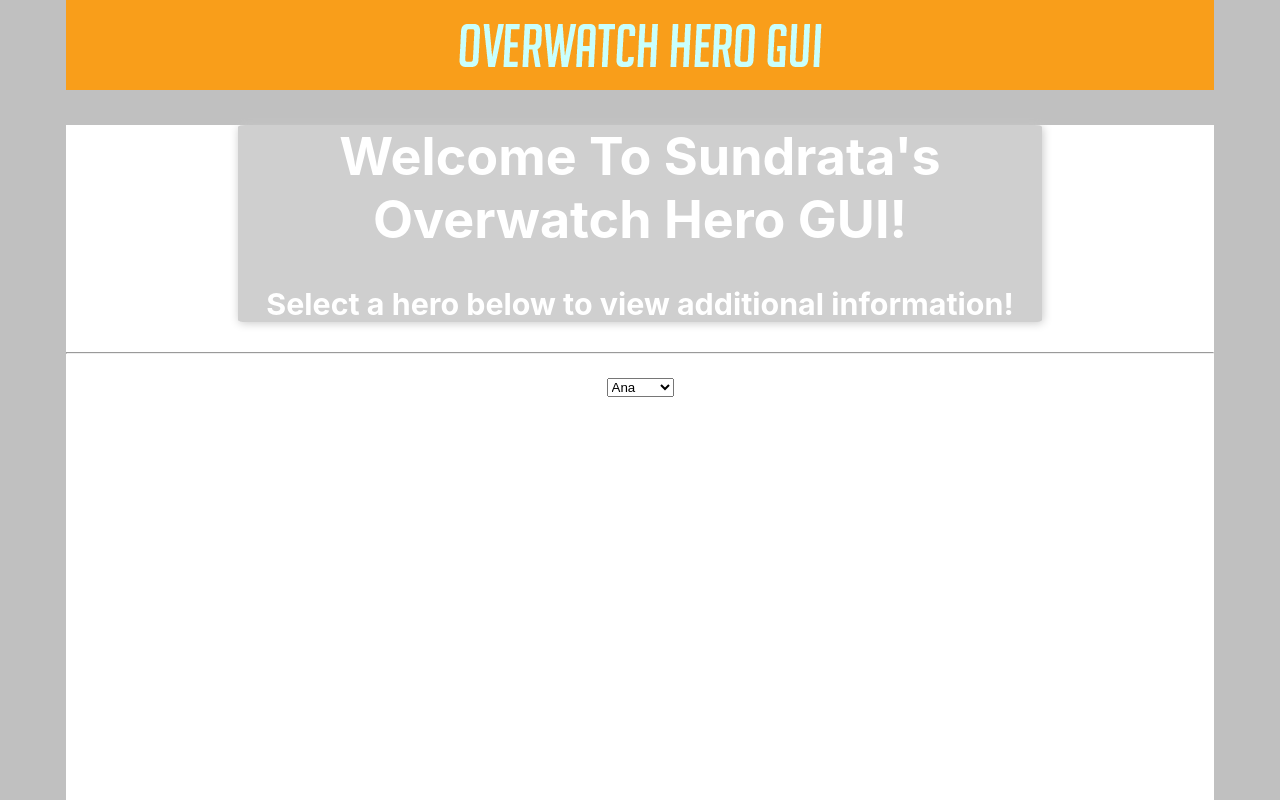
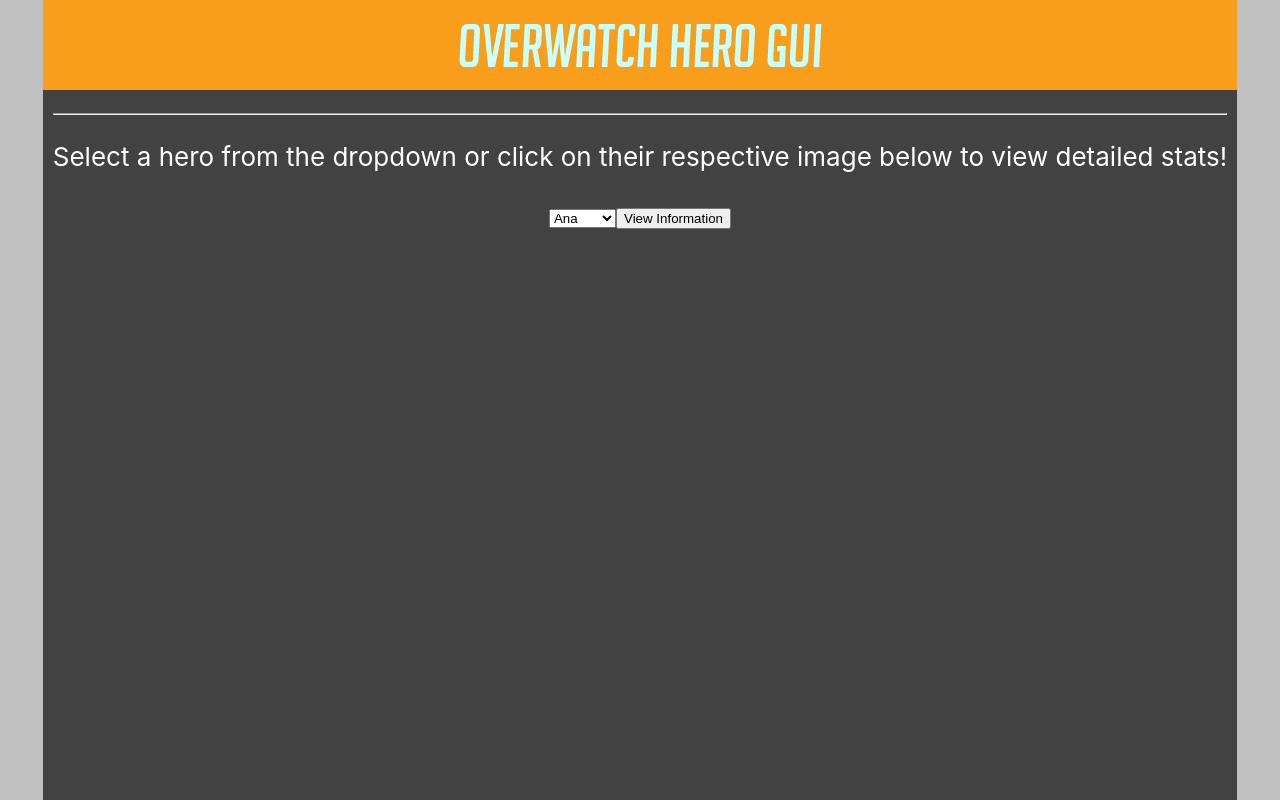
Before and after one commit to sundrata/overwatch-api-data-vis, a React app: page / in a window 1280 px wide. Shown: the top 800 px of the page. Built offline with nearby package versions, Linux system fonts and the light colour scheme.

Commit message:
dispatches hero on submit rather than change, some UI updates

```diff
--- a/src/components/App/App.css
+++ b/src/components/App/App.css
@@ -25,7 +25,8 @@
 
 .body {
   height: 1000px;
-  background-color: white;
+  background-color: rgb(66, 66, 66);
+  padding: 10px;
 }
 .bodyInfo {
   border-radius: 1%;
--- a/src/components/Search/Search.jsx
+++ b/src/components/Search/Search.jsx
@@ -12,11 +12,11 @@
 
     handleHero = (event) => {
         this.setState({
-          hero : event.target.value }, this.dispatchHero);
+          hero : event.target.value });
         console.log('state set');
       }
 
-    dispatchHero () {
+    dispatchHero = () => {
         this.props.dispatch({
             type: 'GET_HERO',
             payload: this.state.hero
@@ -37,17 +37,15 @@
         return (
             <div className="body">
                 <center>
-                    <div className="bodyInfo">
-                        <h1>Welcome To Sundrata's Overwatch Hero GUI!</h1>
-                        <h3>Select a hero below to view additional information!</h3>
-                    </div>
-                    {/* <button onClick={() => this.fetchAna()}></button> */}
                     <hr></hr>
+                    <p>Select a hero from the dropdown or click on their respective image below to view detailed stats!</p>
                     <select value={this.state.hero} onChange={this.handleHero}>Select Hero
                     <option value={1}>Ana</option>
                     <option value={2}>Bastion</option>
                     <option value={3}>D.Va</option>
-                    </select><br></br>
+                    </select>
+                    <button onClick={this.dispatchHero}>View Information</button>
+                    <br></br>
                     {/* <img src={list} /> */}
                 </center>
             </div>
```
